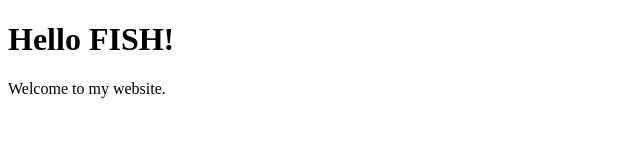
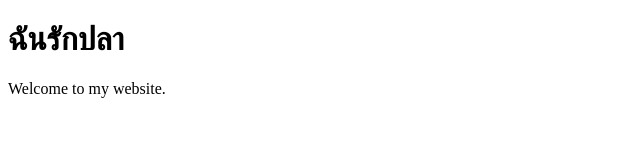
Before and after one commit to GGROTAN/Helloworld, a plain HTML site: page index.html in a window 1280 px wide. Shown: the whole page, without its empty margins (0-640 px from the left). Drawn offline with Linux system fonts and the light colour scheme.

Commit message:
Update index.html

```diff
--- a/index.html
+++ b/index.html
@@ -4,7 +4,7 @@
   <title>My Web Page</title>
 </head>
 <body>
-  <h1>Hello FISH!</h1>
+  <h1>ฉันรักปลา</h1>
   <p>Welcome to my website.</p>
 </body>
 </html>
```
